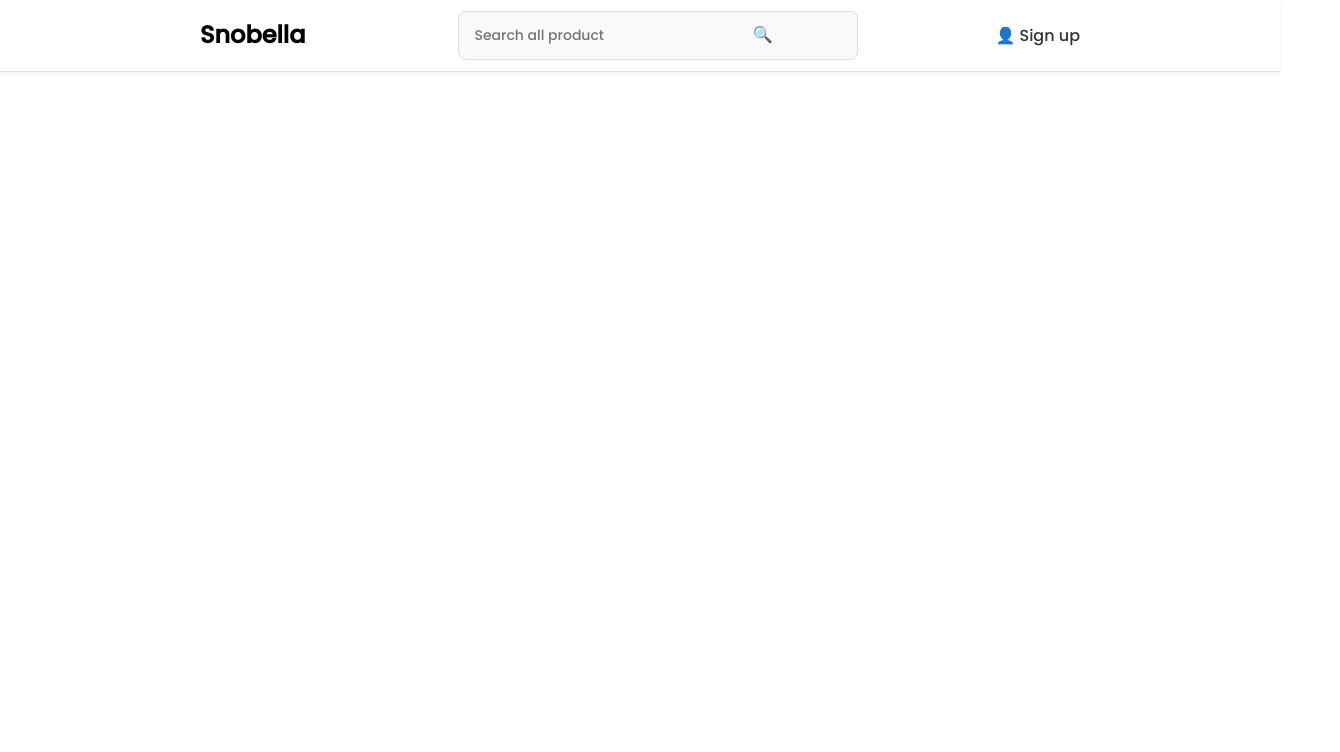
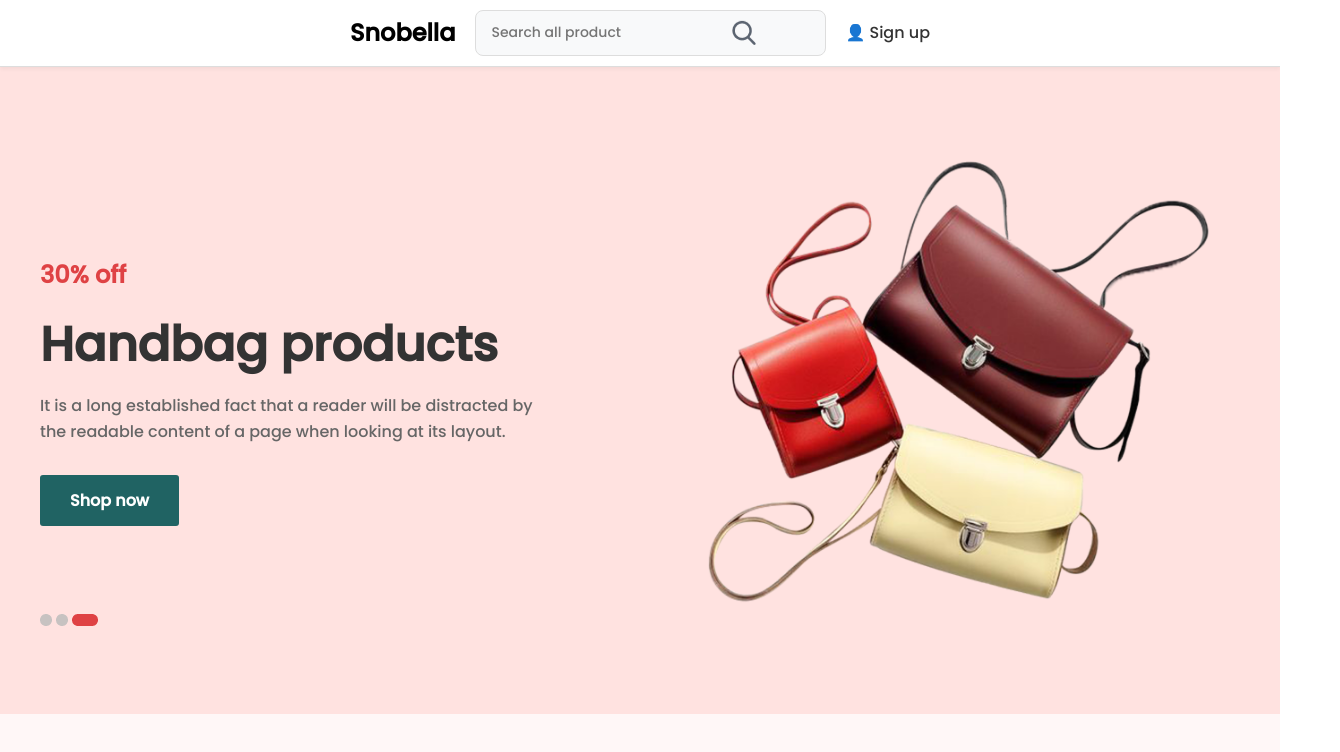
Before and after one commit to BekirLee/Snobella, a plain HTML site: page index.html in a window 1280 px wide. Shown: the whole page, 1340 px wide, since content can reach past the window. Drawn offline with nearby package versions, Linux system fonts and the light colour scheme; no server answers.

Commit message:
navbar and products changes

```diff
--- a/assets/css/style.css
+++ b/assets/css/style.css
@@ -9,7 +9,112 @@
 }
 
 .container {
-  margin: 0 200px;
+  padding: 40px 340px !important;
+  /* max-width: 1200px; */
+  /* margin: 0 auto; */
+}
+
+/* hero */
+.hero {
+  background-color: #f8f3f0;
+  padding: 80px 0;
+  font-family: "Arial", sans-serif;
+}
+
+.hero-container {
+  max-width: 1200px;
+  margin: 0 auto;
+  padding: 0 20px;
+  display: flex;
+  align-items: center;
+  gap: 50px;
+  position: relative;
+}
+
+.hero-content {
+  flex: 1;
+}
+
+.btns {
+  position: absolute;
+  bottom: 0px;
+}
+
+.hero-badge {
+  display: inline-block;
+  color: #df4244;
+  /* padding: 8px 15px; */
+  border-radius: 20px;
+  font-weight: bold;
+  margin-bottom: 20px;
+  font-size: 24px;
+}
+
+.hero-title {
+  font-size: 48px;
+  font-weight: bold;
+  color: #333;
+  margin-bottom: 20px;
+  line-height: 1.2;
+}
+
+.hero-text {
+  color: #666;
+  font-size: 16px;
+  line-height: 1.6;
+  margin-bottom: 30px;
+  max-width: 500px;
+}
+
+.hero-button {
+  display: inline-block;
+  background-color: #206363;
+  /* background-color: #333; */
+  color: white;
+  padding: 12px 30px;
+  border-radius: 3px;
+  text-decoration: none;
+  font-weight: bold;
+  transition: all 0.3s ease;
+  /* border: 2px solid #333; */
+}
+
+.hero-button:hover {
+  background-color: transparent;
+  color: #333;
+}
+
+.hero-image {
+  flex: 1;
+  text-align: right;
+}
+
+.hero-image img {
+  max-width: 100%;
+  height: auto;
+  border-radius: 10px;
+  /* box-shadow: 0 10px 30px rgba(0, 0, 0, 0.1); */
+}
+
+/* Responsive Design */
+@media (max-width: 768px) {
+  .hero-container {
+    flex-direction: column;
+    text-align: center;
+  }
+
+  .hero-content {
+    margin-bottom: 40px;
+  }
+
+  .hero-text {
+    margin-left: auto;
+    margin-right: auto;
+  }
+
+  .hero-image {
+    text-align: center;
+  }
 }
 
 /* navbar.css */
@@ -68,12 +173,6 @@
   gap: 5px;
 }
 
-.avatar {
-  width: 24px;
-  height: 24px;
-  border-radius: 50%;
-}
-
 .dropdown-content {
   display: none;
   position: absolute;
@@ -102,7 +201,7 @@
 .navbar {
   /* width: 100%; */
   background-color: white;
-  padding: 10px 200px;
+  padding: 10px 350px;
   box-shadow: 0 2px 4px rgba(0, 0, 0, 0.05);
   position: sticky;
   top: 0;
@@ -150,8 +249,8 @@
 
 .search-btn {
   position: absolute;
-  right: 32%;
-  top: 50%;
+  right: 20%;
+  top: 58%;
   transform: translateY(-50%);
   border: none;
   background: none;
@@ -185,12 +284,6 @@
   display: flex;
   align-items: center;
   gap: 5px;
-}
-
-.avatar {
-  width: 30px;
-  height: 30px;
-  border-radius: 50%;
 }
 
 .dropdown-content {
@@ -227,14 +320,15 @@
 
 #product-list {
   display: grid;
-  grid-template-columns: repeat(auto-fit, minmax(260px, 1fr));
+  grid-template-columns: repeat(3, 1fr);
   gap: 20px;
   padding: 2rem;
+  background-color: #fff7f7;
 }
 
 .product {
-  width: 360px;
-  height: 500px;
+  /* width: 260px; */
+  /* height: 500px; */
   background-color: #fff;
   border-radius: 12px;
   padding: 1.2rem;
@@ -322,13 +416,13 @@
   background-color: #f4f4f4;
 }
 
-.wishlist-icon,
 .basket-icon {
   /* font-size: 24px; */
   border: 2px solid #000;
   border-radius: 6px;
   padding: 10px;
   text-align: center;
+  cursor: pointer;
 }
 
 button i {
@@ -337,5 +431,5 @@ button i {
 }
 
 .basket-icon {
-  width: 100%;
+  /* width: 100%; */
 }
--- a/assets/js/navbar.js
+++ b/assets/js/navbar.js
@@ -37,7 +37,7 @@ function renderNavbar(user) {
   const searchBtn = document.createElement("button");
   searchBtn.type = "submit";
   searchBtn.className = "search-btn";
-  searchBtn.innerHTML = "🔍";
+  searchBtn.innerHTML = "<img src='../assets/imgs/search 1.png'>";
 
   searchForm.appendChild(searchInput);
   searchForm.appendChild(searchBtn);
@@ -75,7 +75,7 @@ function renderNavbar(user) {
 
     const avatar = document.createElement("img");
     avatar.className = "avatar";
-    avatar.src = user.avatar || "https://via.placeholder.com/30";
+    avatar.src = "../assets/imgs/Group.png";
     avatar.alt = "Profil";
 
     const username = document.createElement("span");
--- a/assets/js/script.js
+++ b/assets/js/script.js
@@ -2,7 +2,6 @@ const BASE_URL = "http://localhost:3000";
 // const BASE_URL = "http://localhost:3000";
 
 let currentUser = JSON.parse(localStorage.getItem("currentUser")) || null;
-
 async function fetchProducts() {
   try {
     const response = await fetch(`${BASE_URL}/products`);
@@ -24,8 +23,6 @@ async function fetchProducts() {
 
       const productImage = document.createElement("img");
       productImage.src = "../assets/imgs" + product.photo;
-      console.log(product.photo);
-
       productImage.alt = product.title;
 
       const productTitle = document.createElement("h3");
@@ -33,6 +30,10 @@ async function fetchProducts() {
 
       const productPrice = document.createElement("p");
       productPrice.textContent = `${product.price} AZN`;
+
+      // Description kısmı eklendi
+      const productDescription = document.createElement("p");
+      productDescription.textContent = product.description.slice(0, 60) + "..."; // Description
 
       const discountBadge = document.createElement("div");
       discountBadge.className = "discount";
@@ -69,6 +70,7 @@ async function fetchProducts() {
       productElement.appendChild(rating);
       productElement.appendChild(productTitle);
       productElement.appendChild(priceWrapper);
+      productElement.appendChild(productDescription); // Description ekle
       productElement.appendChild(basketIcon);
 
       productList.appendChild(productElement);
--- a/index.html
+++ b/index.html
@@ -6,8 +6,8 @@
     <meta name="viewport" content="width=device-width, initial-scale=1.0">
     <title>Nihad</title>
     <!-- <link src="./assets/css/style.css"></script> -->
-    <link href="https://cdn.jsdelivr.net/npm/bootstrap@5.3.2/dist/css/bootstrap.min.css" rel="stylesheet">
-    <link href="https://cdn.jsdelivr.net/npm/bootstrap-icons/font/bootstrap-icons.css" rel="stylesheet">
+    <!-- <link href="https://cdn.jsdelivr.net/npm/bootstrap@5.3.2/dist/css/bootstrap.min.css" rel="stylesheet"> -->
+    <!-- <link href="https://cdn.jsdelivr.net/npm/bootstrap-icons/font/bootstrap-icons.css" rel="stylesheet"> -->
     <link href="https://cdn.jsdelivr.net/npm/toastify-js/src/toastify.min.css" rel="stylesheet">
     <link href="https://fonts.googleapis.com/css2?family=Poppins:wght@500&display=swap" rel="stylesheet">
 
@@ -18,6 +18,29 @@
 </head>
 
 <body>
+
+    <section class="hero" style="background-color: #FFE2E0;">
+        <div class="hero-container">
+            <div class="hero-content">
+                <span class="hero-badge">30% off</span>
+                <h1 class="hero-title">Handbag products</h1>
+                <p class="hero-text">
+                    It is a long established fact that a reader will be distracted by the readable content of a page
+                    when looking at its layout.
+                </p>
+                <a href="#" class="hero-button">Shop now</a>
+                <div class="btns">
+                    <img src="./assets/imgs/Ellipse 24.png" alt="">
+                    <img src="./assets/imgs/Ellipse 24.png" alt="">
+                    <img src="./assets/imgs/Rectangle 890.png" alt="">
+                </div>
+            </div>
+            <div class="hero-image">
+                <!-- Replace with your actual handbag image -->
+                <img src="./assets/imgs/7771326b48a2887aa224f1621090d07b 1.png" alt="Designer Handbag">
+            </div>
+        </div>
+    </section>
 
     <div id="product-list" class="container"></div>
 
```
Also changed, not shown: assets/pages/basket.html (+1 -1 lines), db.json (+21 -15 lines), assets/imgs/7771326b48a2887aa224f1621090d07b 1.png (added), assets/imgs/Ellipse 24.png (added), assets/imgs/Group.png (added), assets/imgs/Rectangle 890.png (added), assets/imgs/bag.png (added), assets/imgs/heart (2).png (added), assets/imgs/search 1.png (added).
